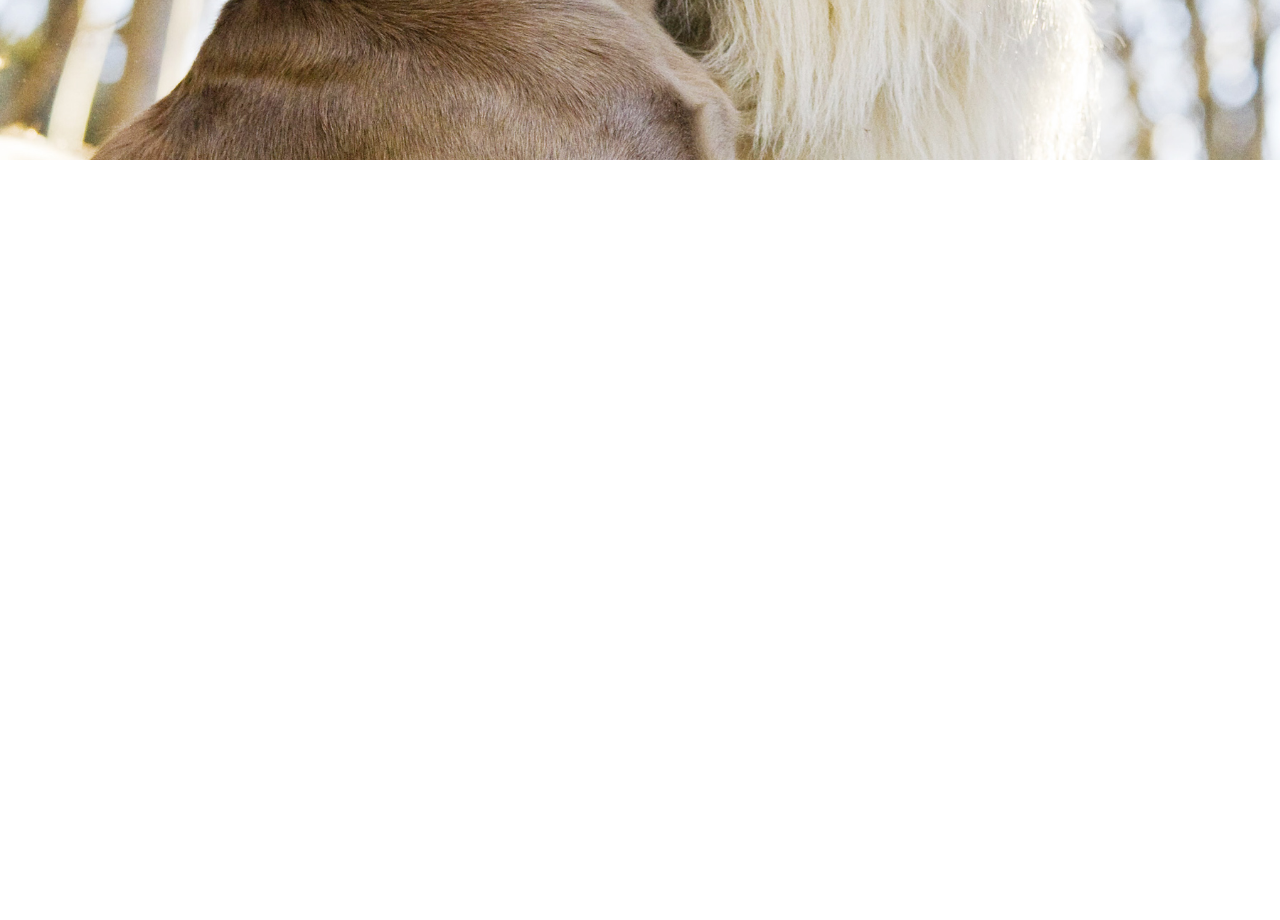
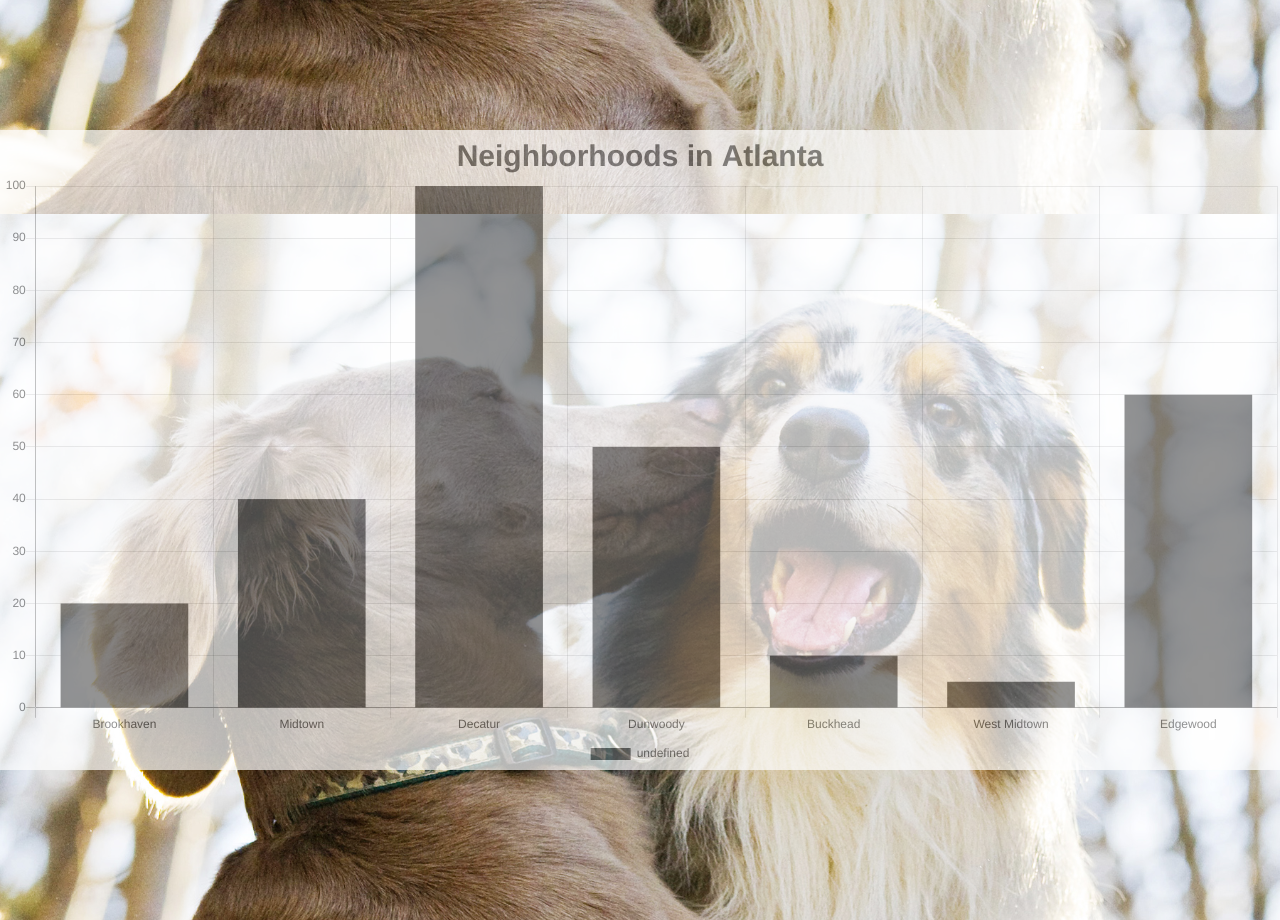
Before and after one commit to NeelyAnne/Walkn, a React (Create React App) app in the folder client/: page /login in a window 1280 px wide. Shown: the part 640-1560 px from the top of the page. Before the commit the page ends 800 px from the top, so only its background shows below. Built offline with nearby package versions, Linux system fonts and the light colour scheme; what google-maps-react would draw is missing.

Commit message:
added Chart

```diff
--- a/client/src/App.js
+++ b/client/src/App.js
@@ -13,6 +13,7 @@ import Other from "./components/Other";
 import Recreation from "./components/Recreation";
 import "./components/css/index.css";
 import SignUpPage from "./components/SignUpPage";
+import Chart from './components/Chart'
 
 class App extends Component {
   state = {
@@ -63,6 +64,7 @@ class App extends Component {
             <Route exact path="/signup" component={SignUpPage} />
           </UserContext.Provider>
         </div>
+        <Chart/>
       </Router>
     );
   }
--- /dev/null
+++ b/client/src/components/Chart.js
@@ -0,0 +1,58 @@
+import React, { Component } from "react";
+import { Bar, Line, Pie} from "react-chartjs-2";
+
+class Chart extends Component {
+  constructor(props) {
+    super(props);
+    this.state = {
+      chartData: {
+        labels: [
+          "Brookhaven",
+          "Midtown",
+          "Decatur",
+          "Dunwoody",
+          "Buckhead",
+          "West Midtown",
+          "Edgewood"
+        ],
+        datasets: [
+          {
+            labal: "Pet-Friendly Places",
+            data: [20, 40, 100, 50, 10, 5, 60],
+            backgroundColor: [
+            'rbga(255,99, 132, 0.6)',
+            'rbga(255,99, 132, 0.6)',
+            'rbga(255,99, 132, 0.6)',
+            'rbga(255,99, 132, 0.6)',
+            'rbga(255,99, 132, 0.6)',
+            'rbga(255,99, 132, 0.6)',
+            'rbga(255,99, 132, 0.6)']
+          }
+        ]
+      }
+    };
+  }
+  render() {
+    return (
+      <div className="box">
+        <Bar
+          data={this.state.chartData}
+          options={{
+            title:{
+              display:true,
+              text:'Neighborhoods in Atlanta',
+              fontSize: 30},
+            legend:{
+              display:true,
+              text:'Number of Pet Friendly Places',
+              position:'bottom'
+            }
+            }
+          }
+        />
+      </div>
+    );
+  }
+}
+
+export default Chart;
--- a/client/src/components/Map.js
+++ b/client/src/components/Map.js
@@ -43,8 +43,8 @@ export class MapContainer extends Component {
 
   render() {
     const markerPositions = [
-      { lat: 33.89, lng: -84.23, name: "Tacos", type: "food", paws: "4" },
-      { lat: 33.99, lng: -84.23, name: "fajitas", type: "food", paws: "3" }
+      { lat: 33.89, lng: -84.23, name: "Tacos", category: "food", rating: "4" },
+      { lat: 33.99, lng: -84.23, name: "fajitas", category: "food", rating: "3" }
     ];
     return (
       <div>
@@ -74,8 +74,8 @@ export class MapContainer extends Component {
           >
             <div>
               <h1>{this.state.infoWindowContent.name}</h1>
-              <h4>{this.state.infoWindowContent.type}</h4>
-              <h4>{"rating :" + this.state.infoWindowContent.paws + "/4"}</h4>
+              <h4>{this.state.infoWindowContent.category}</h4>
+              <h4>{"rating :" + this.state.infoWindowContent.rating + "/4"}</h4>
             </div>
           </InfoWindow>
         </Map>
--- a/package.json
+++ b/package.json
@@ -26,12 +26,14 @@
   "homepage": "https://github.com/NeelyAnne/Walkn#readme",
   "dependencies": {
     "bcryptjs": "^2.4.3",
+    "chart.js": "^2.9.3",
     "dotenv": "^8.2.0",
     "express": "^4.17.1",
     "google-maps-react": "^2.0.2",
     "if-env": "^1.0.4",
     "jsonwebtoken": "^8.5.1",
-    "mongoose": "^5.8.5"
+    "mongoose": "^5.8.5",
+    "react-chartjs-2": "^2.8.0"
   },
   "devDependencies": {
     "concurrently": "^5.0.2",
```
Also changed, not shown: 1 other file (tests, documents, lock files or other folders).
